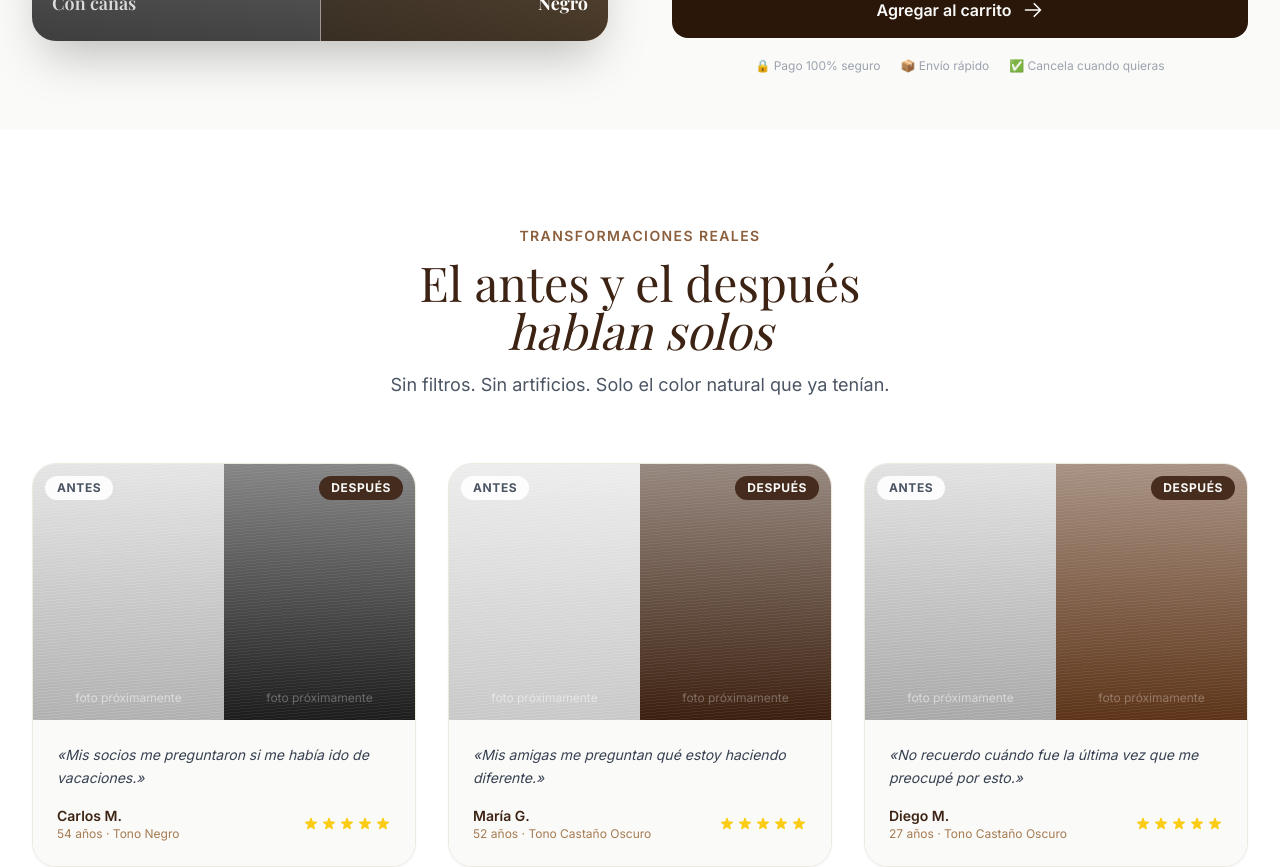
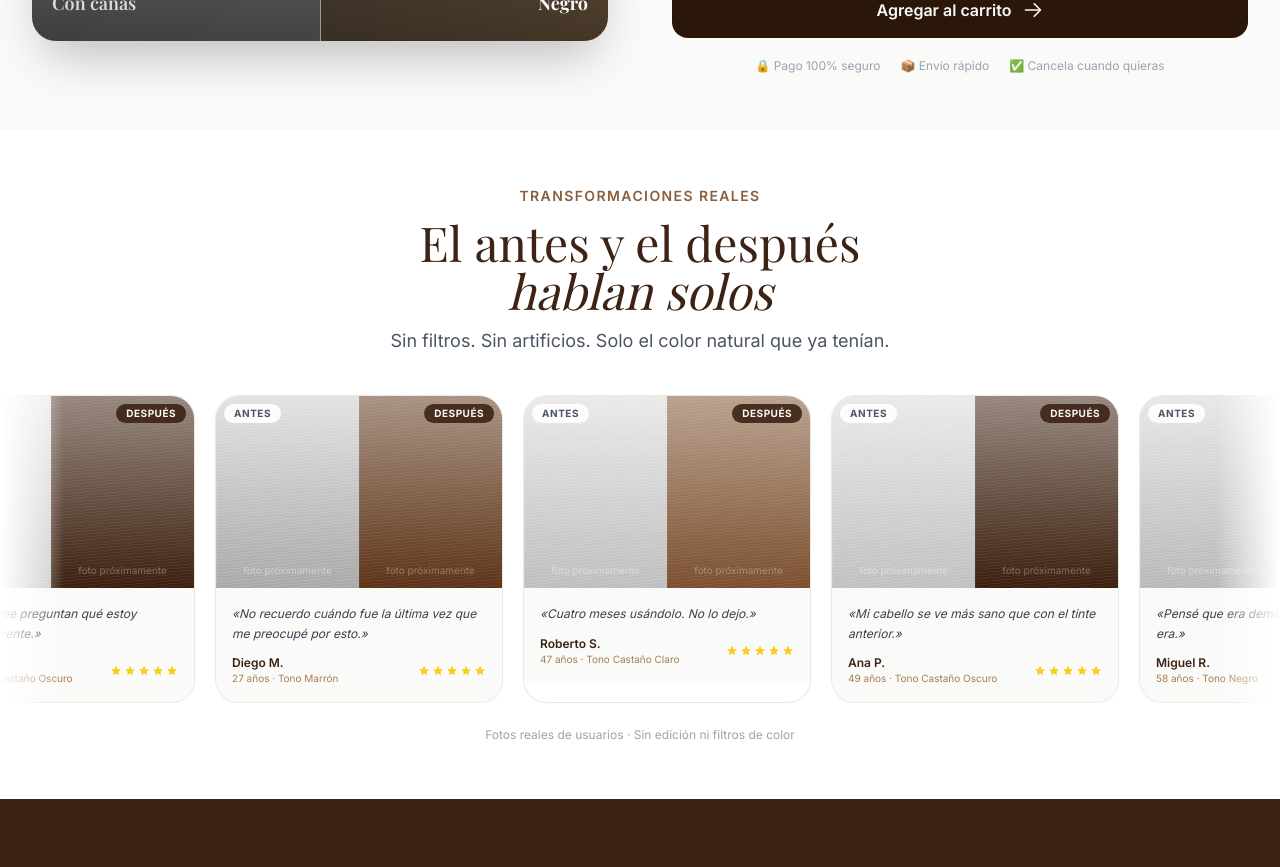
Before and after one commit to shoterrdh/kolhair, a Next.js app: page /producto in a window 1280 px wide. Shown: the part 840-1707 px from the top of the page. Built offline with nearby package versions, Linux system fonts and the light colour scheme; no server answers; a web font is replaced by a local one.

Commit message:
feat: BeforeAfter — 10 transformaciones, carousel infinito, pausa al hover

```diff
--- a/app/globals.css
+++ b/app/globals.css
@@ -9,6 +9,19 @@
 
 .animate-marquee {
   animation: marquee 20s linear infinite;
+}
+
+@keyframes carousel-scroll {
+  0%   { transform: translateX(0); }
+  100% { transform: translateX(-50%); }
+}
+
+.animate-carousel {
+  animation: carousel-scroll 45s linear infinite;
+}
+
+.animate-carousel:hover {
+  animation-play-state: paused;
 }
 
 @layer base {
--- a/components/BeforeAfter.tsx
+++ b/components/BeforeAfter.tsx
@@ -21,24 +21,87 @@ const transformations = [
     id: 3,
     name: "Diego M.",
     age: "27 años",
-    tone: "Castaño Oscuro",
+    tone: "Marrón",
     caption: "«No recuerdo cuándo fue la última vez que me preocupé por esto.»",
     beforeBg: "#A8A8A8",
     afterBg: "#5C3317",
   },
+  {
+    id: 4,
+    name: "Roberto S.",
+    age: "47 años",
+    tone: "Castaño Claro",
+    caption: "«Cuatro meses usándolo. No lo dejo.»",
+    beforeBg: "#BEBEBE",
+    afterBg: "#7B4F2E",
+  },
+  {
+    id: 5,
+    name: "Ana P.",
+    age: "49 años",
+    tone: "Castaño Oscuro",
+    caption: "«Mi cabello se ve más sano que con el tinte anterior.»",
+    beforeBg: "#C0C0C0",
+    afterBg: "#3B1F0E",
+  },
+  {
+    id: 6,
+    name: "Miguel R.",
+    age: "58 años",
+    tone: "Negro",
+    caption: "«Pensé que era demasiado tarde. No lo era.»",
+    beforeBg: "#B8B8B8",
+    afterBg: "#1C1C1C",
+  },
+  {
+    id: 7,
+    name: "Claudia V.",
+    age: "44 años",
+    tone: "Castaño Claro",
+    caption: "«Me lo recomendó mi hermana. Cambió mi rutina completa.»",
+    beforeBg: "#C4C4C4",
+    afterBg: "#7B4F2E",
+  },
+  {
+    id: 8,
+    name: "Fernando L.",
+    age: "51 años",
+    tone: "Negro",
+    caption: "«El resultado es tan natural que yo mismo lo olvidé.»",
+    beforeBg: "#ACACAC",
+    afterBg: "#1C1C1C",
+  },
+  {
+    id: 9,
+    name: "Patricia M.",
+    age: "46 años",
+    tone: "Marrón",
+    caption: "«Simple. Sin olor. Sin manchar nada. Perfecto.»",
+    beforeBg: "#C6C6C6",
+    afterBg: "#5C3317",
+  },
+  {
+    id: 10,
+    name: "Andrés H.",
+    age: "33 años",
+    tone: "Castaño Oscuro",
+    caption: "«Las canas prematuras ya no me dan inseguridad.»",
+    beforeBg: "#AAAAAA",
+    afterBg: "#3B1F0E",
+  },
 ];
 
 export default function BeforeAfter() {
+  const all = [...transformations, ...transformations];
+
   return (
-    <section className="py-24 bg-white">
-      <div className="max-w-7xl mx-auto px-4 sm:px-6 lg:px-8">
-
-        {/* Header */}
-        <div className="text-center mb-16">
+    <section className="py-14 bg-white overflow-hidden">
+      <div className="max-w-7xl mx-auto px-4 sm:px-6 lg:px-8 mb-10">
+        <div className="text-center">
           <span className="text-brown-400 text-sm font-semibold tracking-widest uppercase mb-3 block">
             Transformaciones reales
           </span>
-          <h2 className="section-title mb-4">
+          <h2 className="section-title mb-3">
             El antes y el después<br />
             <span className="italic">hablan solos</span>
           </h2>
@@ -46,24 +109,30 @@ export default function BeforeAfter() {
             Sin filtros. Sin artificios. Solo el color natural que ya tenían.
           </p>
         </div>
+      </div>
 
-        {/* Cards grid */}
-        <div className="grid grid-cols-1 md:grid-cols-3 gap-8">
-          {transformations.map((t) => (
-            <div key={t.id} className="rounded-3xl overflow-hidden border border-cream-200 shadow-sm hover:shadow-lg transition-shadow">
+      {/* Carousel — auto-scroll infinito, pausa al hover */}
+      <div className="relative">
+        {/* Fade edges */}
+        <div className="absolute left-0 top-0 bottom-0 w-16 bg-gradient-to-r from-white to-transparent z-10 pointer-events-none" />
+        <div className="absolute right-0 top-0 bottom-0 w-16 bg-gradient-to-l from-white to-transparent z-10 pointer-events-none" />
 
-              {/* Before / After images */}
+        <div className="overflow-hidden">
+          <div className="flex gap-5 animate-carousel w-max px-4">
+            {all.map((t, i) => (
+              <div
+                key={`${t.id}-${i}`}
+                className="flex-shrink-0 w-72 rounded-3xl overflow-hidden border border-cream-200 shadow-sm hover:shadow-lg transition-shadow"
+              >
+                {/* Before / After */}
                 <div className="grid grid-cols-2">
-                {/* ANTES */}
                   <div className="relative">
-                  {/* Swap for <img src="/images/before-after/before-X.jpg" ... /> when images arrive */}
                     <div
-                    className="h-64 w-full flex items-end justify-center pb-4"
+                      className="h-48 w-full"
                       style={{
                         background: `linear-gradient(180deg, ${t.beforeBg}55 0%, ${t.beforeBg} 100%)`,
                       }}
                     >
-                    {/* Simulated gray hair texture */}
                       <div
                         className="absolute inset-0 opacity-30"
                         style={{
@@ -75,24 +144,21 @@ export default function BeforeAfter() {
                         }}
                       />
                     </div>
-                  <div className="absolute top-3 left-3 bg-white/90 backdrop-blur text-gray-600 text-xs font-bold px-3 py-1 rounded-full uppercase tracking-wider">
+                    <div className="absolute top-2 left-2 bg-white/90 text-gray-600 text-[10px] font-bold px-2.5 py-0.5 rounded-full uppercase tracking-wider">
                       Antes
                     </div>
-                  {/* Placeholder badge */}
-                  <div className="absolute bottom-3 left-0 right-0 text-center">
-                    <span className="text-white/50 text-xs">foto próximamente</span>
+                    <div className="absolute bottom-2 left-0 right-0 text-center">
+                      <span className="text-white/40 text-[10px]">foto próximamente</span>
                     </div>
                   </div>
 
-                {/* DESPUÉS */}
                   <div className="relative">
                     <div
-                    className="h-64 w-full"
+                      className="h-48 w-full"
                       style={{
                         background: `linear-gradient(180deg, ${t.afterBg}88 0%, ${t.afterBg} 100%)`,
                       }}
                     >
-                    {/* Simulated hair texture */}
                       <div
                         className="absolute inset-0 opacity-20"
                         style={{
@@ -104,29 +170,26 @@ export default function BeforeAfter() {
                         }}
                       />
                     </div>
-                  <div className="absolute top-3 right-3 bg-brown-700/90 backdrop-blur text-cream-50 text-xs font-bold px-3 py-1 rounded-full uppercase tracking-wider">
+                    <div className="absolute top-2 right-2 bg-brown-700/90 text-cream-50 text-[10px] font-bold px-2.5 py-0.5 rounded-full uppercase tracking-wider">
                       Después
                     </div>
-                  {/* Placeholder badge */}
-                  <div className="absolute bottom-3 left-0 right-0 text-center">
-                    <span className="text-white/30 text-xs">foto próximamente</span>
+                    <div className="absolute bottom-2 left-0 right-0 text-center">
+                      <span className="text-white/30 text-[10px]">foto próximamente</span>
                     </div>
                   </div>
                 </div>
 
                 {/* Caption */}
-              <div className="p-6 bg-cream-50">
-                <p className="text-gray-700 italic text-sm leading-relaxed mb-4">
-                  {t.caption}
-                </p>
+                <div className="p-4 bg-cream-50">
+                  <p className="text-gray-700 italic text-xs leading-relaxed mb-3">{t.caption}</p>
                   <div className="flex items-center justify-between">
                     <div>
-                    <p className="font-semibold text-brown-700 text-sm">{t.name}</p>
-                    <p className="text-brown-300 text-xs">{t.age} · Tono {t.tone}</p>
+                      <p className="font-semibold text-brown-700 text-xs">{t.name}</p>
+                      <p className="text-brown-300 text-[10px]">{t.age} · Tono {t.tone}</p>
                     </div>
                     <div className="flex gap-0.5">
                       {Array.from({ length: 5 }).map((_, i) => (
-                      <svg key={i} className="w-4 h-4 text-yellow-400" fill="currentColor" viewBox="0 0 20 20">
+                        <svg key={i} className="w-3 h-3 text-yellow-400" fill="currentColor" viewBox="0 0 20 20">
                           <path d="M9.049 2.927c.3-.921 1.603-.921 1.902 0l1.07 3.292a1 1 0 0 0 .95.69h3.462c.969 0 1.371 1.24.588 1.81l-2.8 2.034a1 1 0 0 0-.364 1.118l1.07 3.292c.3.921-.755 1.688-1.54 1.118l-2.8-2.034a1 1 0 0 0-1.175 0l-2.8 2.034c-.784.57-1.838-.197-1.539-1.118l1.07-3.292a1 1 0 0 0-.364-1.118L2.98 8.72c-.783-.57-.38-1.81.588-1.81h3.461a1 1 0 0 0 .951-.69l1.07-3.292Z" />
                         </svg>
                       ))}
@@ -136,12 +199,12 @@ export default function BeforeAfter() {
               </div>
             ))}
           </div>
+        </div>
+      </div>
 
-        {/* Bottom note */}
-        <p className="text-center text-gray-400 text-sm mt-10">
+      <p className="text-center text-gray-400 text-xs mt-6">
         Fotos reales de usuarios · Sin edición ni filtros de color
       </p>
-      </div>
     </section>
   );
 }
```
Lines whose indentation alone changed are shown as unchanged.
